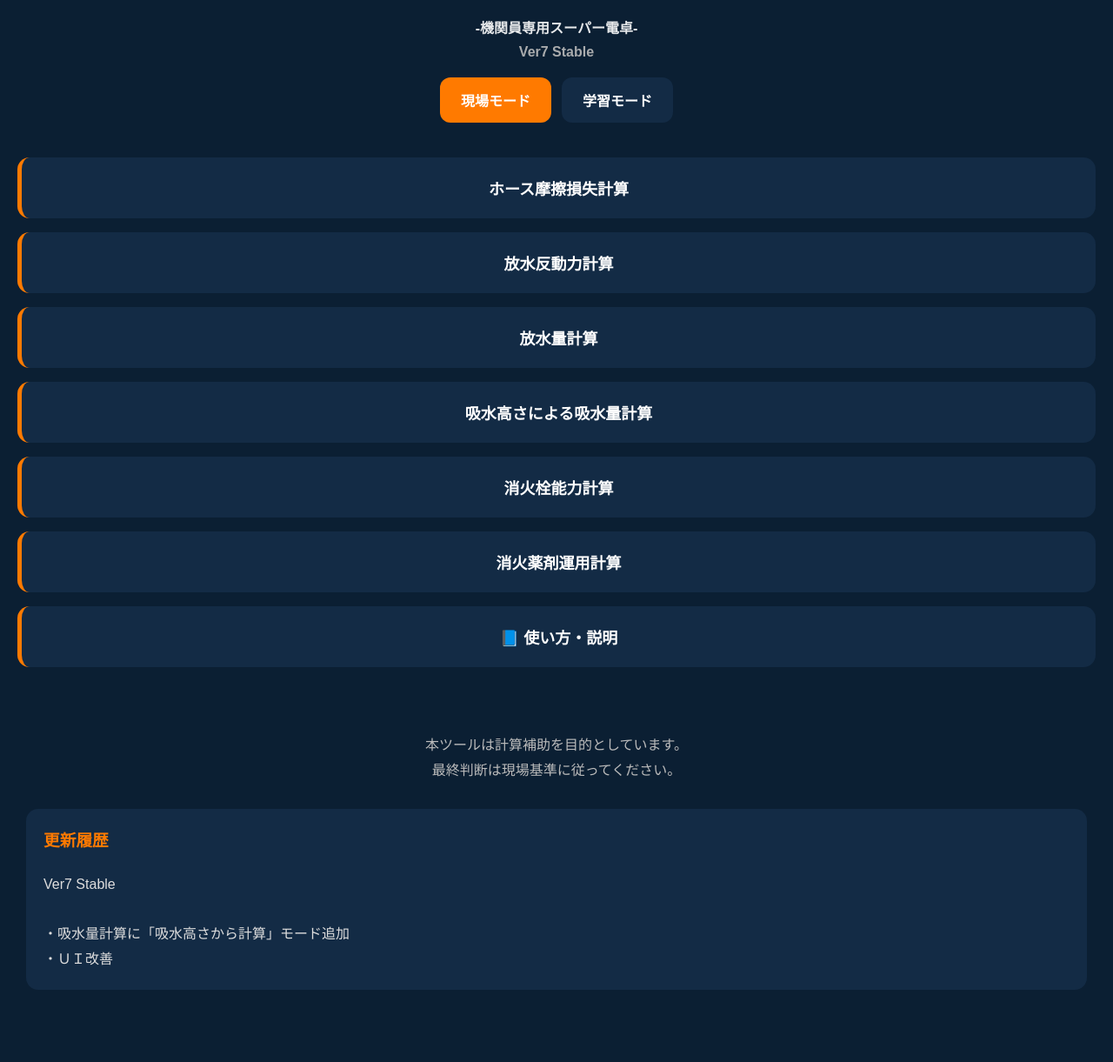
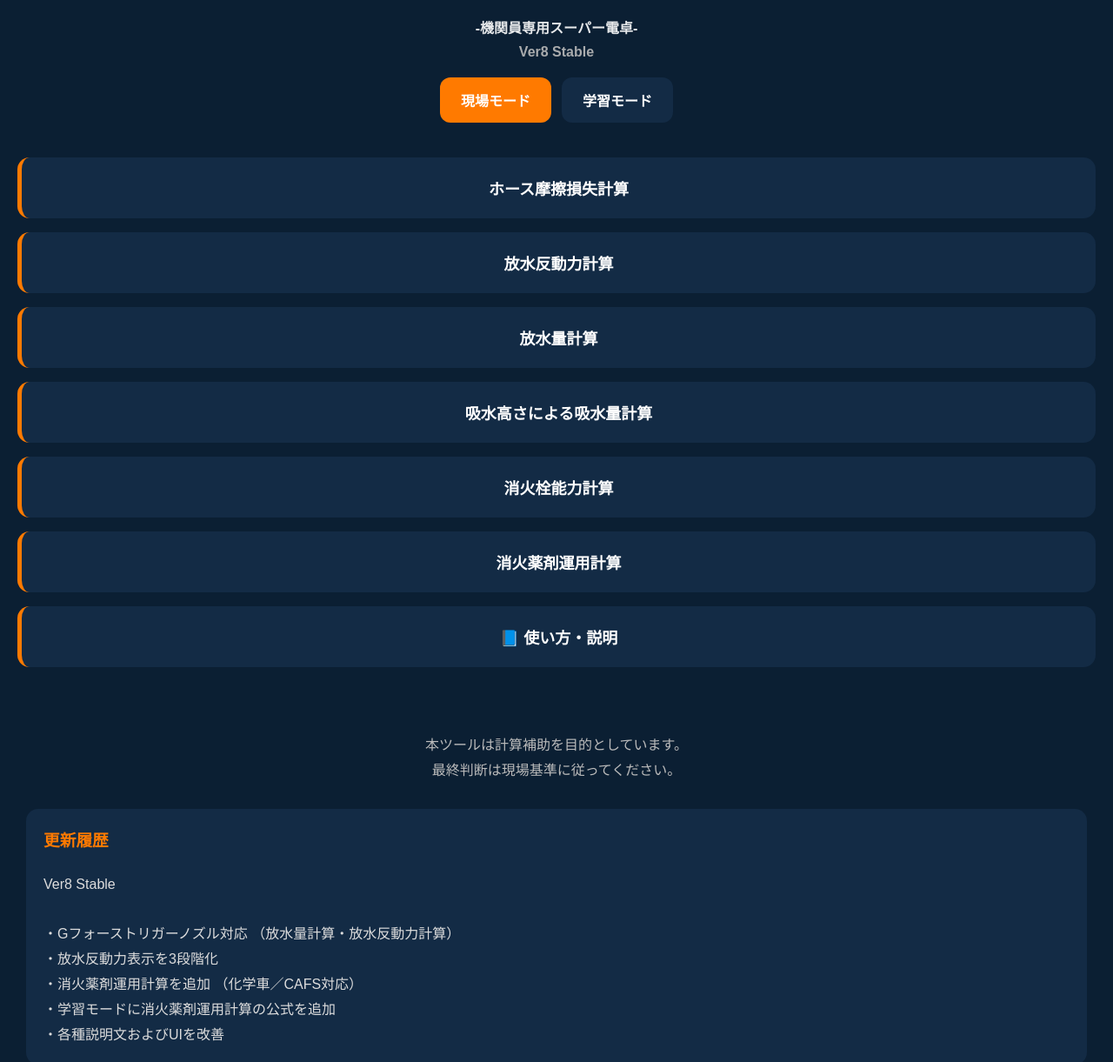
Before and after one commit to wakayama-pump/FIRE-FIGHTER-FLOW, a plain HTML site: page index.html in a window 1280 px wide. Shown: the part 82-1303 px from the top of the page at 87% size. Before the commit the page ends 1250 px from the top, so only its background shows below. Drawn offline with Linux system fonts and the light colour scheme.

Commit message:
Add files via upload

```diff
--- a/index.html
+++ b/index.html
@@ -17,7 +17,7 @@ Fire Fighter Flow
 </title>
 
 <link rel="stylesheet"
-href="./style.css?v=2">
+href="./style.css?v=3">
 
 <link rel="manifest"
 href="./manifest.json">
@@ -42,7 +42,7 @@ href="./icon.png">
 -機関員専用スーパー電卓-
 
 <div class="version">
-Ver7 Stable
+Ver8 Stable
 </div>
 
 </div>
@@ -1232,10 +1232,19 @@ class="page">
 
 <div class="historyText">
 
-Ver7 Stable<br><br>
+Ver8 Stable<br><br>
 
-・吸水量計算に「吸水高さから計算」モード追加<br>
-・ＵＩ改善<br>
+・Gフォーストリガーノズル対応
+（放水量計算・放水反動力計算）<br>
+
+・放水反動力表示を3段階化<br>
+
+・消火薬剤運用計算を追加
+（化学車／CAFS対応）<br>
+
+・学習モードに消火薬剤運用計算の公式を追加<br>
+
+・各種説明文およびUIを改善<br>
 
 </div>
 
@@ -1243,7 +1252,7 @@ Ver7 Stable<br><br>
 
 </footer>
 
-<script src="./script.js?v=7"></script>
+<script src="./script.js?v=8"></script>
 
 </body>
 
```
